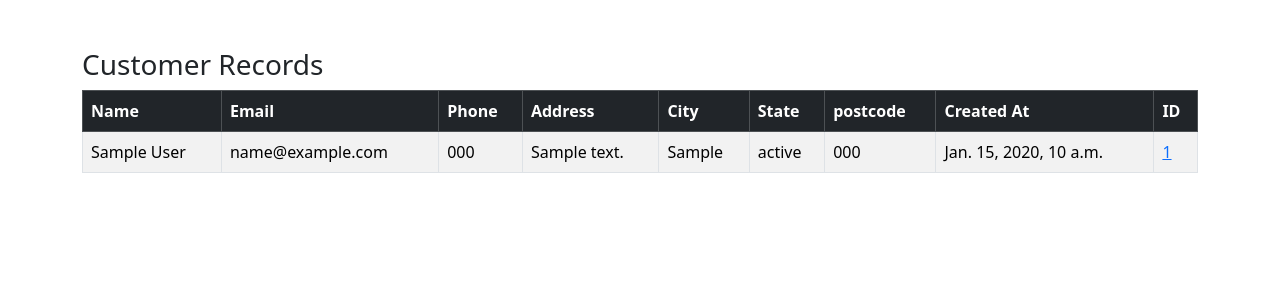
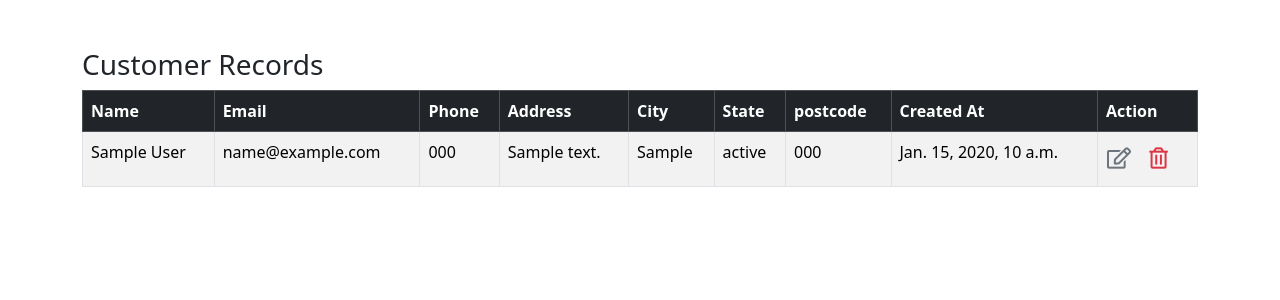
Before and after one commit to moulali528/Display-Customer-Records-on-View-Dajngo, a Django app: page / in a window 1280 px wide. Shown: the part 56-356 px from the top of the page. Run offline with Django 5.2, Linux system fonts and the light colour scheme; tables that the repository leaves empty hold one stand-in row (values such as "Sample post"); some libraries are stand-ins or nearby versions.

```diff
--- a/DisplayCustomerRecords/settings.py
+++ b/DisplayCustomerRecords/settings.py
@@ -38,7 +38,10 @@ INSTALLED_APPS = [
     'django.contrib.sessions',
     'django.contrib.messages',
     'django.contrib.staticfiles',
+    'crispy_forms',
 ]
+
+CRISPY_TEMPLATE_PACK = 'bootstrap4'
 
 MIDDLEWARE = [
     'django.middleware.security.SecurityMiddleware',
--- a/templates/base.html
+++ b/templates/base.html
@@ -5,6 +5,7 @@
     <meta name="viewport" content="width=device-width, initial-scale=1">
     <title>Customer Records</title>
     <link href="https://cdn.jsdelivr.net/npm/bootstrap@5.3.3/dist/css/bootstrap.min.css" rel="stylesheet" integrity="sha384-QWTKZyjpPEjISv5WaRU9OFeRpok6YctnYmDr5pNlyT2bRjXh0JMhjY6hW+ALEwIH" crossorigin="anonymous">
+    <link rel="stylesheet" href="https://cdnjs.cloudflare.com/ajax/libs/font-awesome/5.11.2/css/all.min.css">
   </head>
   <body>
     {% include 'navbar.html' %}
--- a/templates/home_page.html
+++ b/templates/home_page.html
@@ -2,7 +2,7 @@
 
 {% block content %}<br/>
 
-
+{% if records %}
 <h3 >Customer Records </h3>
 
 <table class="table table-striped table-hover table-bordered">
@@ -16,12 +16,12 @@
         <th scope="col">State</th>
         <th scope="col">postcode</th>
         <th scope="col">Created At</th>
-        <th scope="col">ID</th>
+        <th scope="col">Action</th>
       </tr>
     </thead>
     <tbody>
 
-  {% if records %}
+
       {% for record in records %}
           <tr>
               <td>{{ record.first_name }} {{ record.last_name }}</td>
@@ -32,16 +32,29 @@
               <td>{{ record.state }}</td>
               <td>{{ record.postcode }}</td>
               <td>{{ record.created_at }}</td>
-              <td><a href="{% url 'update_record' record.id %}">{{ record.id }}</a></td>
+
+                <td style="width: 100px;"><a href="{% url 'update_record' record.id %}" class="btn text-secondary px-0">
+                  <i class="far fa-edit fa-lg"></i>
+              </a>
+              <form action="{% url 'delete_record' record.id %}" method="post" class="d-inline">
+                {% csrf_token %}
+                  <button type="submit" class="btn">
+                      <i class="far fa-trash-alt fa-lg text-danger float-right"></i>
+                  </button>
+
+              </a></td>
           </tr>
       {% endfor %}
-
-  {% endif %}
 
 
         </tbody>
       </table>
 
+      {% else %}
+
+    </h3>No Records...</h3>
+
+  {% endif %}
 
 
 {% endblock %}
--- a/website/forms.py
+++ b/website/forms.py
@@ -31,7 +31,7 @@ class DeletedRecordForm(forms.ModelForm):
 		model = CustomerDeletedRecords
 		exclude = ("user",)
 
-	def clean(self):
-		cleaned_data = super().clean()  # Don't forget to call super().clean()
+	#def clean(self):
+    #		cleaned_data = super().clean()  # Don't forget to call super().clean()
         # Your custom cleaning logic
-		return cleaned_data
+	#	return cleaned_data
--- a/website/urls.py
+++ b/website/urls.py
@@ -6,6 +6,5 @@ urlpatterns = [
     path('add_record/', views.add_record, name='add_record'),
     path('record/<record_id>', views.update_record, name='update_record'),
     path('delete_record/<record_id>', views.delete_record, name='delete_record'),
-    #path('display_delete_record', views.display_delete_record, name='display_delete_record'),
     path('generate_pdf', views.generate_pdf, name='generate_pdf'),
 ]
```
Also changed, not shown: db.sqlite3.
